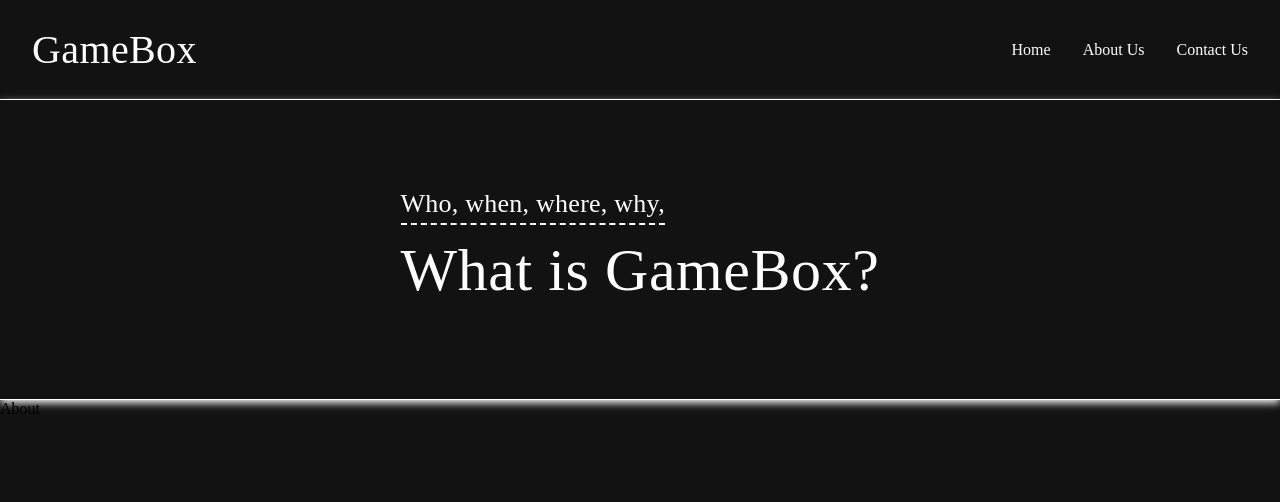
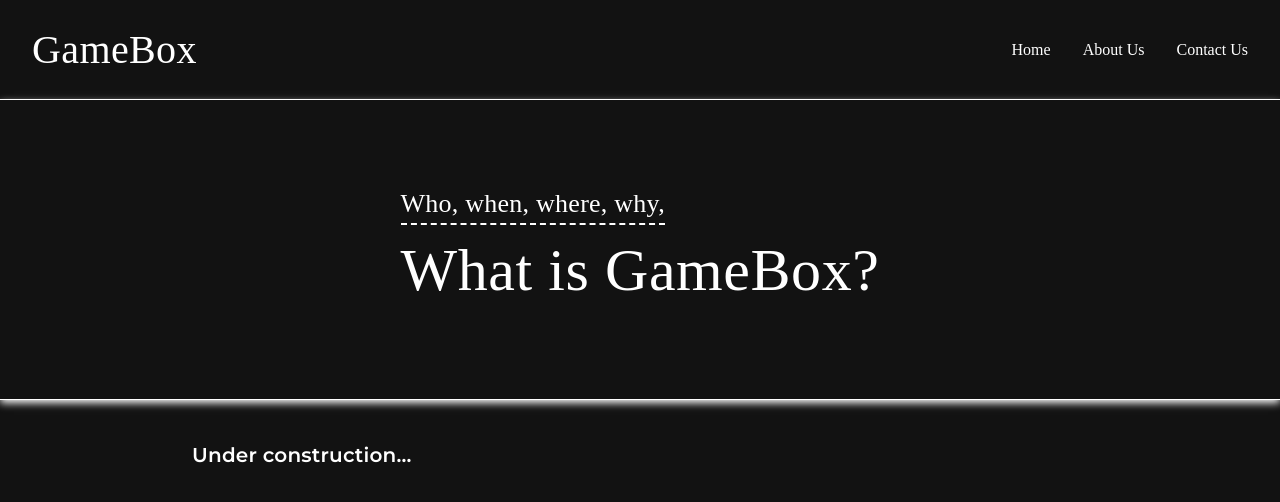
Before and after one commit to songFanAccount/gamebox, a React (Create React App) app in the folder client/: page /about in a window 1280 px wide. Shown: the top 502 px of the page. Built offline with nearby package versions, Linux system fonts and the light colour scheme; no server answers; a web font is replaced by a local one.

Commit message:
Info pages done for now, write content later

```diff
--- a/client/public/index.html
+++ b/client/public/index.html
@@ -8,6 +8,7 @@
     <link rel="preconnect" href="https://fonts.gstatic.com" crossorigin>
     <link href="https://fonts.googleapis.com/css2?family=Orbit&display=swap" rel="stylesheet">
     <link href="https://fonts.googleapis.com/css2?family=Braah+One&display=swap" rel="stylesheet">
+    <link href="https://fonts.googleapis.com/css2?family=Montserrat:wght@600&display=swap" rel="stylesheet">
     <title>React App</title>
   </head>
   <body>
--- a/client/src/infoPages/About.jsx
+++ b/client/src/infoPages/About.jsx
@@ -1,7 +1,8 @@
 import React from 'react'
+import { GBText } from '../components/generalComponents'
 
 export default function About() {
     return (
-        <div>About</div>
+        <GBText text="Under construction..." fontFamily='Montserrat'/>
     )
 }
--- a/client/src/infoPages/Contact.jsx
+++ b/client/src/infoPages/Contact.jsx
@@ -1,7 +1,8 @@
 import React from 'react'
+import { GBText } from '../components/generalComponents'
 
 export default function Contact() {
     return (
-        <div>Contact</div>
+        <GBText text="Under construction..." fontFamily='Montserrat'/>
     )
 }
--- a/client/src/infoPages/InfoPageLayout.jsx
+++ b/client/src/infoPages/InfoPageLayout.jsx
@@ -1,4 +1,4 @@
-import { Stack } from '@mui/material'
+import { Box, Stack } from '@mui/material'
 import React, { useEffect, useState } from 'react'
 import { Outlet, useLocation } from 'react-router-dom'
 import { GBText } from '../components/generalComponents'
@@ -6,7 +6,7 @@
 
 const Banner = ({screenWidth, pathname}) => {
     const titleFS = getLinear(32, 60, 400, 1100, screenWidth)
-    const miniTitleFS = getLinear(14, 26, 400, 1100, screenWidth)
+    const miniTitleFS = getLinear(12, 26, 400, 1100, screenWidth)
     const bannerHeight = getLinear(120, 300, 400, 1100, screenWidth)
     let title, miniTitle
     switch(pathname) {
@@ -54,12 +54,16 @@
     }, [])
     return (
         <Stack
+            direction="column"
+            alignItems="center"
             sx={{
                 width: 1
             }}
         >
             <Banner screenWidth={screenWidth} pathname={pathname}/>
-            <Outlet/>
+            <Box width={0.7} mt={5}>
+                <Outlet/>
+            </Box>
         </Stack>
     )
 }
```
